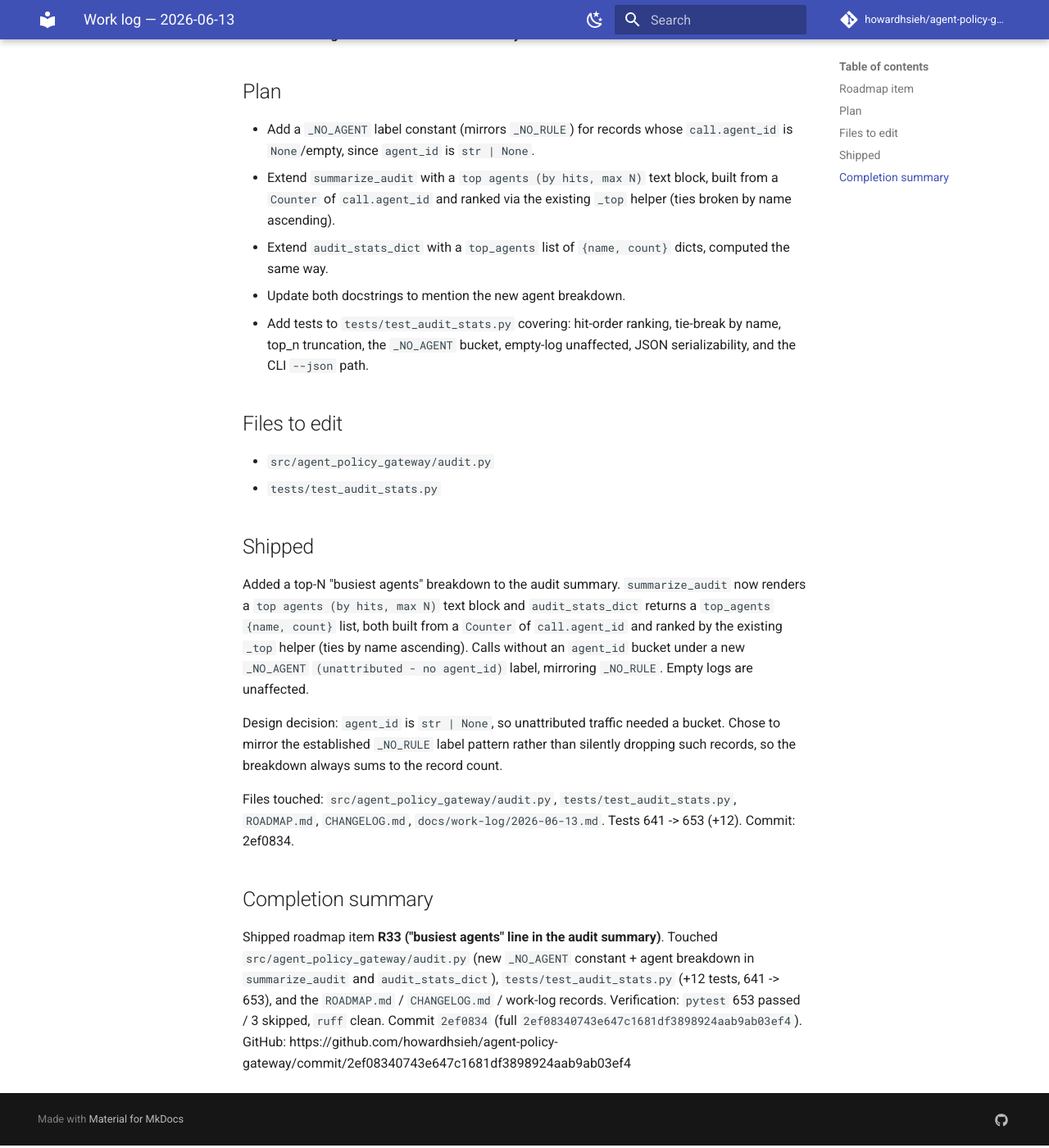
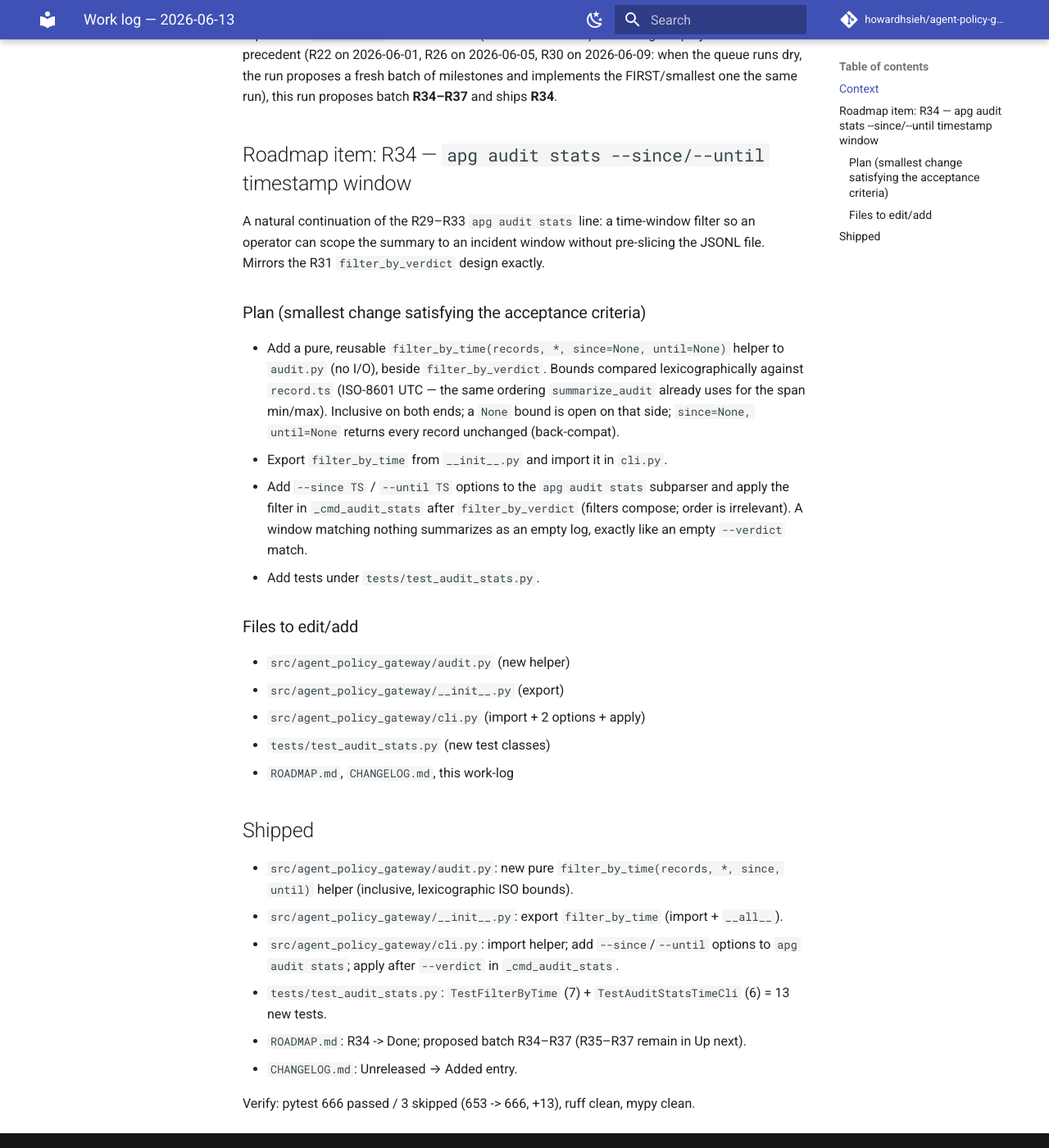
Before and after one commit to howardhsieh/agent-policy-gateway, an MkDocs documentation site: the page built from docs/work-log/2026-06-13.md, in a window 1280 px wide and 1400 px high, scrolled down 250 px. Shown: the whole window at 82% size. Built offline with MkDocs 1.6.1 and Material for MkDocs 9.7.7, drawn with Linux system fonts in a browser that asks for light colours; comment, search, counter and statistics services are not loaded.

Commit message:
feat(cli): apg audit stats --since/--until timestamp window (R34)
Add inclusive, lexicographic ISO timestamp-window filtering to the
audit stats summary via a new pure filter_by_time() helper, mirroring
filter_by_verdict. Composes with --verdict. 13 new tests.

```diff
--- a/docs/work-log/2026-06-13.md
+++ b/docs/work-log/2026-06-13.md
@@ -1,47 +1,45 @@
 # Work log — 2026-06-13
 
-## Roadmap item
-**R33. "busiest agents" line in the audit summary.**
+## Context
+"Up next" in `ROADMAP.md` was exhausted (R30–R33 all Done). Following the
+project's established precedent (R22 on 2026-06-01, R26 on 2026-06-05, R30 on
+2026-06-09: when the queue runs dry, the run proposes a fresh batch of
+milestones and implements the FIRST/smallest one the same run), this run
+proposes batch **R34–R37** and ships **R34**.
 
-## Plan
-- Add a `_NO_AGENT` label constant (mirrors `_NO_RULE`) for records whose
-  `call.agent_id` is `None`/empty, since `agent_id` is `str | None`.
-- Extend `summarize_audit` with a `top agents (by hits, max N)` text block,
-  built from a `Counter` of `call.agent_id` and ranked via the existing
-  `_top` helper (ties broken by name ascending).
-- Extend `audit_stats_dict` with a `top_agents` list of `{name, count}`
-  dicts, computed the same way.
-- Update both docstrings to mention the new agent breakdown.
-- Add tests to `tests/test_audit_stats.py` covering: hit-order ranking,
-  tie-break by name, top_n truncation, the `_NO_AGENT` bucket, empty-log
-  unaffected, JSON serializability, and the CLI `--json` path.
+## Roadmap item: R34 — `apg audit stats --since/--until` timestamp window
 
-## Files to edit
-- `src/agent_policy_gateway/audit.py`
-- `tests/test_audit_stats.py`
+A natural continuation of the R29–R33 `apg audit stats` line: a time-window
+filter so an operator can scope the summary to an incident window without
+pre-slicing the JSONL file. Mirrors the R31 `filter_by_verdict` design exactly.
+
+### Plan (smallest change satisfying the acceptance criteria)
+- Add a pure, reusable `filter_by_time(records, *, since=None, until=None)`
+  helper to `audit.py` (no I/O), beside `filter_by_verdict`. Bounds compared
+  lexicographically against `record.ts` (ISO-8601 UTC — the same ordering
+  `summarize_audit` already uses for the span min/max). Inclusive on both ends;
+  a `None` bound is open on that side; `since=None, until=None` returns every
+  record unchanged (back-compat).
+- Export `filter_by_time` from `__init__.py` and import it in `cli.py`.
+- Add `--since TS` / `--until TS` options to the `apg audit stats` subparser and
+  apply the filter in `_cmd_audit_stats` after `filter_by_verdict` (filters
+  compose; order is irrelevant). A window matching nothing summarizes as an
+  empty log, exactly like an empty `--verdict` match.
+- Add tests under `tests/test_audit_stats.py`.
+
+### Files to edit/add
+- `src/agent_policy_gateway/audit.py` (new helper)
+- `src/agent_policy_gateway/__init__.py` (export)
+- `src/agent_policy_gateway/cli.py` (import + 2 options + apply)
+- `tests/test_audit_stats.py` (new test classes)
+- `ROADMAP.md`, `CHANGELOG.md`, this work-log
 
 ## Shipped
-Added a top-N "busiest agents" breakdown to the audit summary. `summarize_audit`
-now renders a `top agents (by hits, max N)` text block and `audit_stats_dict`
-returns a `top_agents` `{name, count}` list, both built from a `Counter` of
-`call.agent_id` and ranked by the existing `_top` helper (ties by name
-ascending). Calls without an `agent_id` bucket under a new `_NO_AGENT`
-`(unattributed - no agent_id)` label, mirroring `_NO_RULE`. Empty logs are
-unaffected.
+- `src/agent_policy_gateway/audit.py`: new pure `filter_by_time(records, *, since, until)` helper (inclusive, lexicographic ISO bounds).
+- `src/agent_policy_gateway/__init__.py`: export `filter_by_time` (import + `__all__`).
+- `src/agent_policy_gateway/cli.py`: import helper; add `--since`/`--until` options to `apg audit stats`; apply after `--verdict` in `_cmd_audit_stats`.
+- `tests/test_audit_stats.py`: `TestFilterByTime` (7) + `TestAuditStatsTimeCli` (6) = 13 new tests.
+- `ROADMAP.md`: R34 -> Done; proposed batch R34–R37 (R35–R37 remain in Up next).
+- `CHANGELOG.md`: Unreleased → Added entry.
 
-Design decision: `agent_id` is `str | None`, so unattributed traffic needed a
-bucket. Chose to mirror the established `_NO_RULE` label pattern rather than
-silently dropping such records, so the breakdown always sums to the record
-count.
-
-Files touched: `src/agent_policy_gateway/audit.py`,
-`tests/test_audit_stats.py`, `ROADMAP.md`, `CHANGELOG.md`,
-`docs/work-log/2026-06-13.md`. Tests 641 -> 653 (+12). Commit: 2ef0834.
-
-## Completion summary
-Shipped roadmap item **R33 ("busiest agents" line in the audit summary)**.
-Touched `src/agent_policy_gateway/audit.py` (new `_NO_AGENT` constant + agent
-breakdown in `summarize_audit` and `audit_stats_dict`), `tests/test_audit_stats.py`
-(+12 tests, 641 -> 653), and the `ROADMAP.md` / `CHANGELOG.md` / work-log records.
-Verification: `pytest` 653 passed / 3 skipped, `ruff` clean. Commit `2ef0834`
-(full `2ef08340743e647c1681df3898924aab9ab03ef4`). GitHub: https://github.com/howardhsieh/agent-policy-gateway/commit/2ef08340743e647c1681df3898924aab9ab03ef4
+Verify: pytest 666 passed / 3 skipped (653 -> 666, +13), ruff clean, mypy clean.
--- a/src/agent_policy_gateway/__init__.py
+++ b/src/agent_policy_gateway/__init__.py
@@ -15,6 +15,7 @@
     ChainVerifyResult,
     JsonlAuditWriter,
     audit_stats_dict,
+    filter_by_time,
     filter_by_verdict,
     format_record,
     read_audit,
@@ -144,6 +145,7 @@
     "dispatch_openai_tool_calls",
     "flows_to",
     "audit_stats_dict",
+    "filter_by_time",
     "filter_by_verdict",
     "format_record",
     "format_results_table",
```
Also changed, not shown: CHANGELOG.md (+1 -0 lines), ROADMAP.md (+8 -1 lines), 3 other files.
